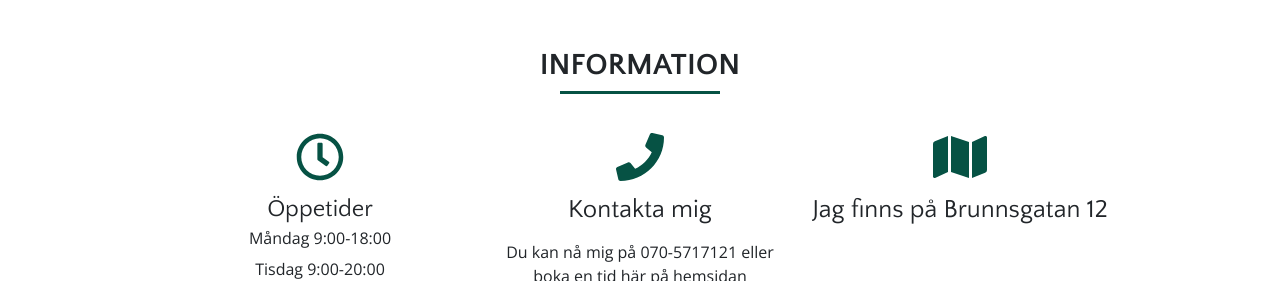
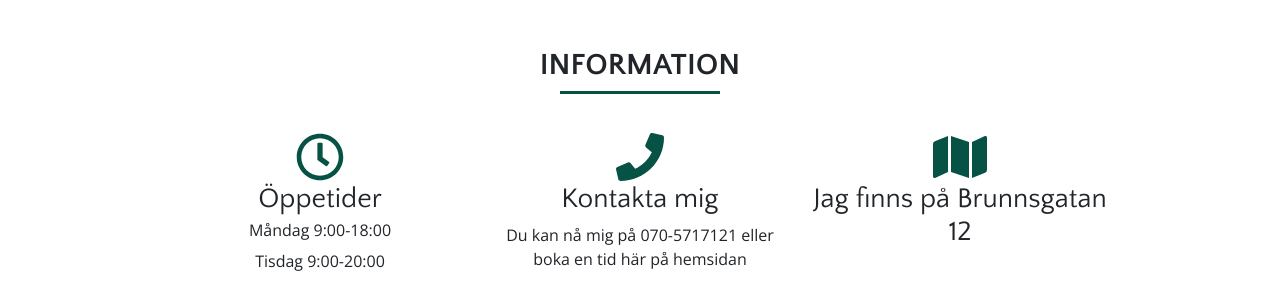
Before and after one commit to Bjorling91/Bjorling91.github.io, a plain HTML site: page index.html in a window 1280 px wide. Shown: the part 1039-1320 px from the top of the page. Drawn offline with nearby package versions, Linux system fonts and the light colour scheme; grey boxes are pictures that could not be loaded.

Commit message:
Add files via upload

```diff
--- a/index.html
+++ b/index.html
@@ -76,7 +76,7 @@
 					<div class="col-md-4">
 						<div class="information-open">
 							<i class="far fa-clock fa-3x"></i>
-							<h4>Öppetider</h4>
+							<h3>Öppetider</h3>
 							<p>Måndag 9:00-18:00</p>
 							<p>Tisdag 9:00-20:00</p>
 							<p>Onsdag 9:00-20:00</p>
@@ -89,7 +89,7 @@
 					<div class="col-md-4">
 						<div id="contact" class="information">
 							<i class="fas fa-phone fa-3x"></i>
-							<h4>Kontakta mig</h4>
+							<h3>Kontakta mig</h3>
 							<p>Du kan nå mig på 070-5717121 eller boka en tid här på hemsidan
 							</p>
 							<a class="btn btn-outline-dark btn-lg" href="kontakt.html">Boka tid</a>
@@ -98,8 +98,8 @@
 					<div class="col-md-4">
 						<div id="location" class="information">
 							<i class="fas fa-map fa-3x"></i>
-							<h4>Jag finns på Brunnsgatan 12
-							</h4>
+							<h3>Jag finns på Brunnsgatan 12
+							</h3>
 							<!-- Validatorn gillar inte att man använder bootstraps responsive class här, men de funkar ändå. -->
 							<div class="embed-responsive embed-responsive-16by9">
 								<iframe
@@ -253,25 +253,25 @@
 			// loggan kommer in från vänster av sidan med en duration på 2s. distance innebär att den kommer in 150px utanför skärmen.
 			window.sr = ScrollReveal();
 			sr.reveal('.navbar-brand', {
-				delay: 800,
-				duration: 1000,
+				delay: 200,
+				duration: 1200,
 				origin: 'left',
 				distance: '200px'
 			});
 			// hamburgaremnyn tonar fram under 3s
-			sr.reveal('.navbar-toggler', {delay: 700});
+			sr.reveal('.navbar-toggler', {delay: 200});
 			// välkomsttexten animeras under 3s den animeras uppifrån 200px från dess ursprungliga position tillbaka där den ska vara,
 			sr.reveal('.firstHeading', {
-				duration: 1000,
-				delay: 800,
+				duration: 1200,
+				delay: 200,
 				origin: 'top',
 				distance: '200px',
 				mobile: true
 			});
 			// knappen under välkomsttexten animeras under 2s 200px underifrån dess ursprungliga position och tillbaka
 			sr.reveal('#firstHeadingBtn', {
-				duration: 1000,
-				delay: 800,
+				duration: 1200,
+				delay: 200,
 				origin: 'bottom',
 				distance: '300px',
 				mobile: true
--- a/style.css
+++ b/style.css
@@ -17,6 +17,7 @@
 /* röd färg BF4342 */
 /* mörk färg 373F47 */
 /* Overflox-x hidden gör så att allt innehåll stannar inom webbläsarens fönster, så de inte flyter utanför fönstret */
+/* Var tvungen att lägga overflow:hidden på html elementet så att fönstret stanna inom ramen på mobiler */
 html {
   width: auto !important;
   overflow-x: hidden;
@@ -34,7 +35,7 @@ p {
 }
 
 /*------------- Välkomstsidan -------------*/
-/* Navigationen */
+/* Navigationen. Jag la position fixed på navbaren så att den hänger med när man scrollar.  */
 .navbar {
   text-transform: uppercase;
   font-weight: 700;
@@ -153,6 +154,10 @@ p {
   color: #272727;
 }
 
+#gallery {
+  margin-top: 130px;
+}
+
 /* cardsen med bilderna på framsidan, med height: auto; så att elementet justerar sin höjd så de visas korrekt
 en liten animation med en 0.5s ease efter man har hoverat på bilden så animeras den tillbaka lite finare
  */
@@ -246,6 +251,10 @@ article, h3>p {
   color: white;
 }
 
+.aboutMe {
+  margin-top: 130px;
+}
+
 /* font-awesome ikoner */
 /*------------- Informations-sektionen -------------*/
 .information svg.svg-inline--fa {
@@ -300,6 +309,10 @@ footer svg.svg-inline--fa:hover {
 }
 
 /* Kontakt formuläret */
+.contact-wrapper {
+  margin-top: 130px;
+}
+
 .contactform {
   background-color: #272727;
 }
```
Also changed, not shown: omMig.html (+1 -1 lines).
